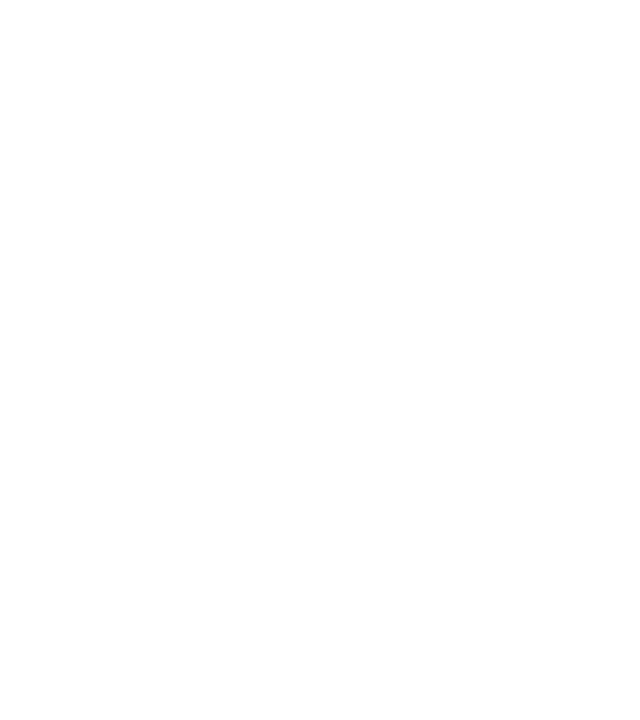
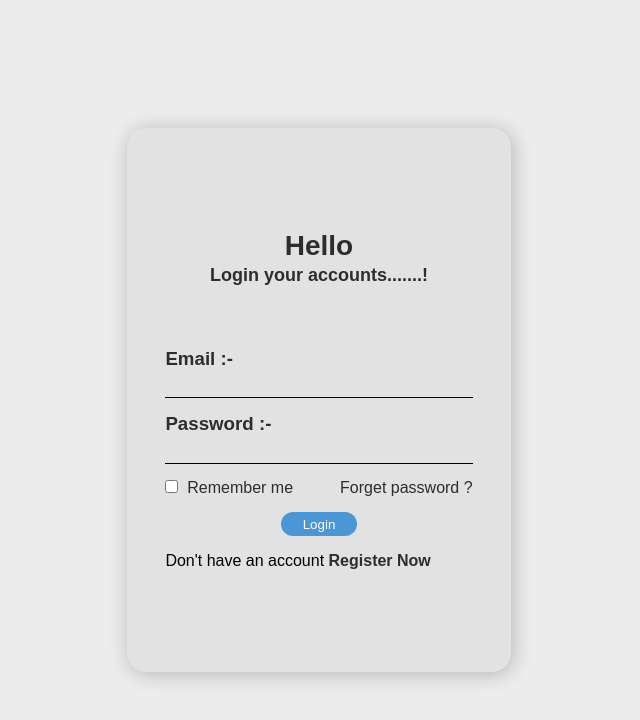
Before and after one commit to coderakashmain/StudyVault_Frontend, a React (Vite) app: page / in a window 1280 px wide. Shown: the top 720 px of the page, without its empty margins (321-961 px from the left). Built offline with nearby package versions, Linux system fonts and the light colour scheme.

Commit message:
login added

```diff
--- a/index.html
+++ b/index.html
@@ -8,6 +8,7 @@
   </head>
   <body>
     <div id="root"></div>
+    <script src="https://kit.fontawesome.com/12543e6ff4.js" crossorigin="anonymous"></script>
     <script type="module" src="/src/main.jsx"></script>
   </body>
 </html>
--- a/package.json
+++ b/package.json
@@ -21,6 +21,6 @@
     "eslint-plugin-react": "^7.34.2",
     "eslint-plugin-react-hooks": "^4.6.2",
     "eslint-plugin-react-refresh": "^0.4.7",
-    "vite": "^5.3.1"
+    "vite": "^5.3.3"
   }
 }
--- a/src/Component/Home-T/HomeT.jsx
+++ b/src/Component/Home-T/HomeT.jsx
@@ -1,11 +1,19 @@
-import React from 'react'
-
+import React from "react";
+import Login from "./Login/Login";
 const HomeT = () => {
   return (
-    <div>
+    <>
+      {/* <div className="main-container">
+        <div className="inner-main-container">
+          <div>
+            <div><input type="text" name="" id="" /></div>
+            <span></span>
+          </div>
+        </div>
+      </div> */}
+      <Login/>
+    </>
+  );
+};
 
-    </div>
-  )
-}
-
-export default HomeT
+export default HomeT;
--- /dev/null
+++ b/src/Component/Home-T/Login/Login.css
@@ -0,0 +1,95 @@
+*{
+    padding: 0px;
+    margin: 0px;
+    box-sizing: border-box;
+    font-family: sans-serif;
+    color: #2d2d2d;
+}
+
+
+.main-login-container{
+    width: 100%;
+    height: 100vh;
+    display: flex;
+    justify-content: center;
+    align-items: center;
+    background-color: #ececec;
+  }
+  .inner-main-login {
+    width: 30%;
+    padding:8% 3%;
+
+    border-radius: 19px;
+    background-color: #e2e2e2;
+    box-shadow: 2px 2px 20px rgba(0, 0, 0, 0.232) ;
+  }
+  .main-heading{
+    text-align: center;
+    margin-bottom: 1%;
+    font-size: 28px;
+  }
+  .main-sub-heading{
+    text-align: center;
+    font-size: 18px;
+    font-weight: 700;
+    margin-bottom: 20%;
+  }
+  .remember-forget-parent{
+    display: flex;
+    justify-content: space-between;
+    align-items: center;
+    margin-bottom: 5%;
+  }
+input[type="password"],[type="email"]{
+    border: none;
+    border-bottom: 0.5px solid black;
+    width: 100%;
+    padding: 2% 1%;
+    margin-bottom: 5%;
+    outline: none;
+    background-color: transparent;
+  }
+  .submit-parant{
+    display: flex;
+    justify-content: center;
+    margin-bottom: 5%;
+  }
+  input[type="submit"]{
+    padding: 1.5% 7%;
+    background-color: rgb(75, 151, 213);
+    border-radius: 16px;
+    outline: none;
+    border: none;
+    color: white;
+  }
+  .signup-link{
+    text-align: center;
+    color: black;
+    }
+span{
+    font-weight: 700;
+
+}
+@media only screen and (max-width: 835px) {
+    .inner-main-login {
+        width:65%;
+        padding:18% 8%;
+        border-radius: 19px;
+      }
+}
+@media only screen and (max-width: 450px) {
+    .inner-main-login {
+        width: 85%;
+        padding:30% 7%;
+        border-radius: 24px;
+      }
+      input[type="password"],[type="email"]{
+        margin-bottom: 10%;
+      }
+      .remember-forget-parent{
+        margin-bottom: 10%;
+      }
+      input[type="submit"]{
+        padding: 4% 20%;
+      }
+  }
--- a/src/Component/Home-T/Login/Login.jsx
+++ b/src/Component/Home-T/Login/Login.jsx
@@ -1,11 +1,37 @@
-import React from 'react'
+import React from "react";
+import "./Login.css";
 
 const Login = () => {
   return (
-    <div>
+    <>
+      <div className="main-login-container ">
+        <div className="inner-main-login ">
+          <form action="">
+            <h2 className="main-heading" >Hello</h2>
+            <h4 className="main-sub-heading">Login your accounts.......!</h4>
+            <h3 className="">Email :-</h3>
+            <input type="email" name="" id="" placeholder="" />
+            <h3 className="">Password :-</h3>
+            <input type="password" name="" id="" placeholder="" />
+            <div className="remember-forget-parent">
+              <p className="">
+                <input type="checkbox" name="" id="" className="mr-2" />
+               &nbsp; Remember me
+              </p>
+              <p>Forget password ?</p>
+            </div>
+            <div className="submit-parant">
+              <input type="submit" value="Login" className="" />
+            </div>
+          </form>
+          <a href="" className="signup-link">
+            Don't have an account{" "}
+            <span className="">Register Now</span>
+          </a>
+        </div>
+      </div>
+    </>
+  );
+};
 
-    </div>
-  )
-}
-
-export default Login
+export default Login;
--- a/src/index.css
+++ b/src/index.css
@@ -2,12 +2,15 @@
   padding: 0px;
   margin: 0px;
   box-sizing: border-box;
+  list-style: none;
+  text-decoration: none;
+  color: #2d2d2d;
 }
 
 body,html{
   width: 100%;
   height: 100%;
 }
-:root{
+/* :root{
 
-}
+} */
```
Also changed, not shown: src/Component/Home-T/Home.css (added), 1 other file (tests, documents, lock files or other folders).
